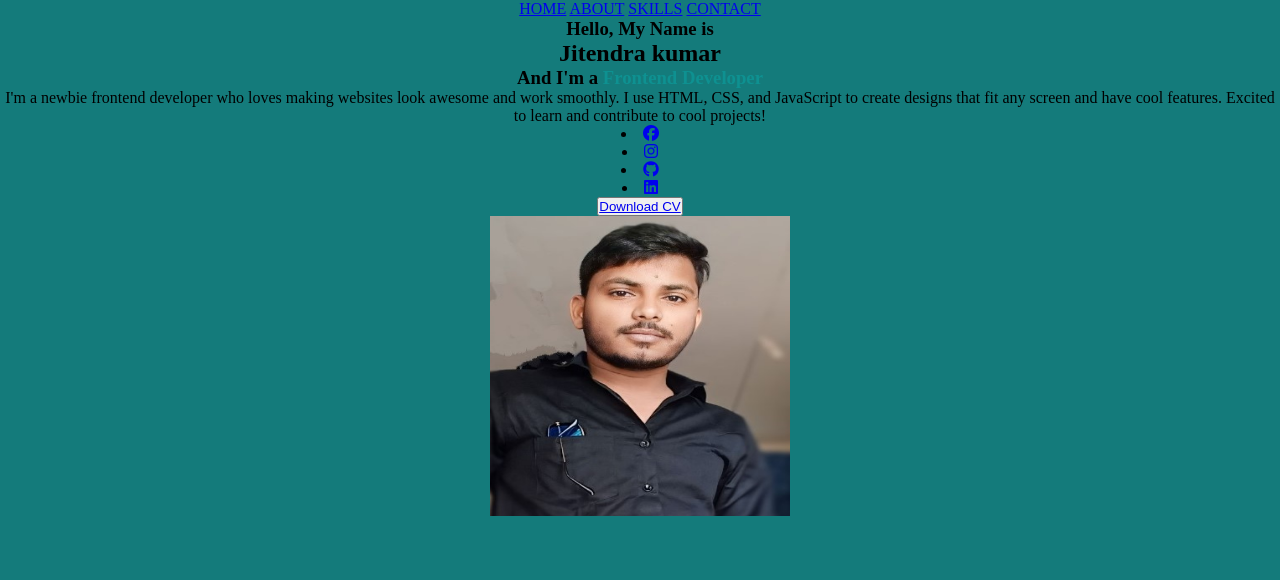
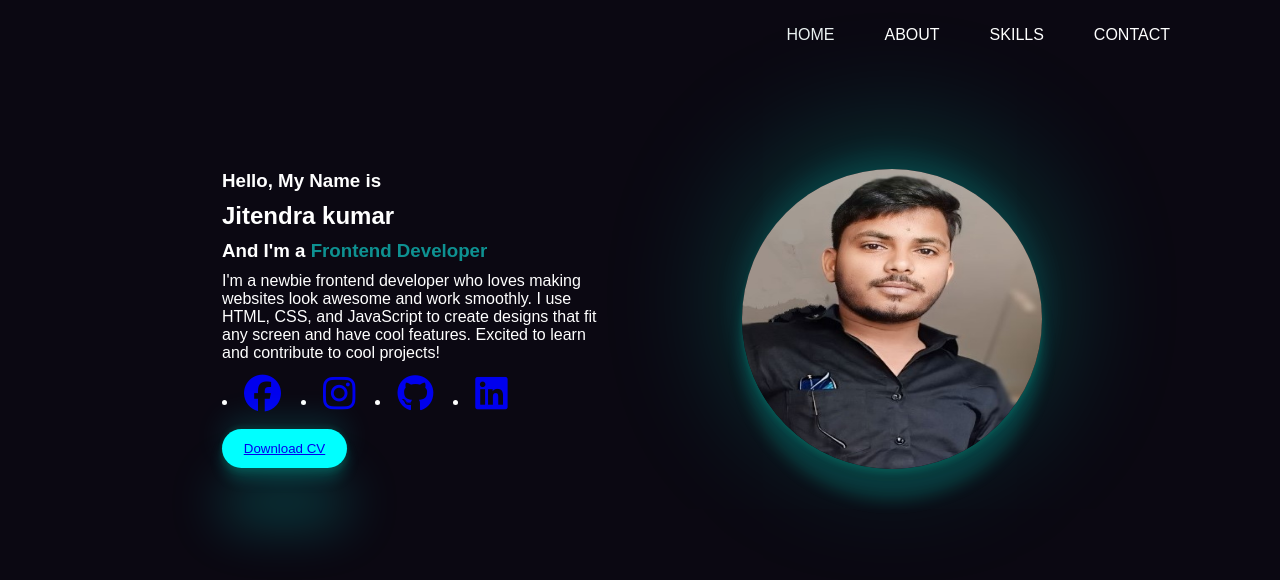
Before and after one commit to Jitendrakumar62/portfolio, a plain HTML site: page index.html in a window 1280 px wide. Drawn offline with Linux system fonts and the light colour scheme.

Commit message:
Update style.css

```diff
--- a/style.css
+++ b/style.css
@@ -1,74 +1,128 @@
-* {
+*{
     margin: 0;
     padding: 0;
-  }
+}
 
-  body {
-    background-color: #147b7b;
-    text-align: center;
-  }
+body{
+    background-color: rgb(11 8 18);
+    font-family: Arial, Helvetica, sans-serif;
+}
 
-  .container {
-    height: 70vh;
+.navbar{
     display: flex;
+    justify-content: space-between;
+    align-items: center;
+    height: 70px;
+    padding: 0 100px !important;
+}
 
-    justify-content: center;
-    align-items: center;
-  }
+.navbar, .logo h1{
+    color: white;
+    cursor: pointer;
+}
 
-  .game {
-    height: 60vmin;
-    width: 60vmin;
+.navbar, .menu{
     display: flex;
-    flex-wrap: wrap;
-    justify-content: center;
-    align-items: center;
-    gap: 1.5vmin;
-  }
+    column-gap: 30px;
+}
 
-  .box {
-    height: 18vmin;
-    width: 18vmin;
-    border-radius: 1rem;
-    border: none;
-    box-shadow: 0 0 1rem rgba(0, 0, 0, 0.3);
-    font-size: 8vmin;
-    color: #b0413e;
-    background-color: #ffffc7;
-  }
+.navbar, .menu a{
+    color: white;
+    text-decoration: none !important;
+    padding: 10px;
+}
 
-  #reset-btn {
-    padding: 1rem;
-    font-size: 1.25rem;
-    background-color: #191913;
-    color: #fff;
-    border-radius: 1rem;
-    border: none;
-  }
+.navbar, .menu .home{
+    color: rgb(237, 243, 243);
+}
 
-  #new-btn {
-    padding: 1rem;
-    font-size: 1.25rem;
-    background-color: #191913;
-    color: #fff;
-    border-radius: 1rem;
-    border: none;
-  }
+.menu a:hover{
+    border: 1px solid cyan;
+}
 
-  #msg {
-    color: #ffffc7;
-    font-size: 5vmin;
-  }
-
-  .msg-container {
-    height: 100vmin;
+.hero-box{
     display: flex;
     justify-content: center;
     align-items: center;
+    column-gap: 50px;
+    margin-top: 50px;
+}
+
+.hero-box .txt-left{
+    color: white;
+    width: 393px;
+    height: 337px;
+    display: flex;
     flex-direction: column;
-    gap: 4rem;
-  }
+    justify-content: center;
+    padding: 30px;
+}
 
-  .hide {
-    display: none;
-  }
+.txt-left h1{
+    padding-top: 10px;
+}
+
+.txt-left .developer-txt{
+    padding-top: 10px;
+}
+
+.txt-left p{
+    padding-top: 10px;
+}
+
+.txt-left .social-media{
+    padding-top: 13px;
+}
+
+.txt-left .social-media{
+    display: flex;
+    column-gap: 20px;
+}
+
+.txt-left .social-media i{
+    font-size: 37px;
+    cursor: pointer;
+    transition: all ease 0.5s;
+}
+
+.txt-left .social-media i:hover{
+    color: cyan;
+}
+
+.txt-left button{
+    padding: 12px;
+    width: 125px;
+    border-radius: 20px;
+    border: none;
+    margin-top: 17px;
+    background-color: cyan;
+    box-shadow: rgba(0, 255, 242, 0.25) 0px 54px 55px, rgba(0, 255, 255, 0.12) 0px -12px 30px, rgba(0, 255, 200, 0.12) 0px 4px 6px, rgba(8, 231, 213, 0.17) 0px 12px 13px, rgba(2, 247, 185, 0.09) 0px -3px 5px;
+    cursor: pointer;
+    transition: all ease 0.5s;
+}
+
+.txt-left button:hover{
+    background-color: rgb(255, 255, 255);
+    box-shadow: rgba(0, 255, 242, 0.25) 0px 54px 55px, rgba(0, 255, 255, 0.12) 0px -12px 30px, rgba(0, 255, 200, 0.12) 0px 4px 6px, rgba(8, 231, 213, 0.17) 0px 12px 13px, rgba(2, 247, 185, 0.09) 0px -3px 5px;
+    cursor: pointer;
+}
+
+.hero-box .img-right{
+    width: 393px;
+    height: 337px;
+    display: flex;
+    justify-content: center;
+    align-items: center;
+}
+
+.hero-box .img-right img{
+    border-radius: 50%;
+    cursor: pointer;
+    transition: all ease 0.5s;
+    box-shadow: rgba(0, 269, 219, 0.25) 0px -21px 139px, rgba(0, 255, 255, 0.12) 0px -12px 30px, rgba(0, 255, 200, 0.12) 0px 4px 6px, rgba(8, 231, 213, 0.17) 0px 31px 15px, rgba(2, 247, 185, -0.91) 0px -3px 18px;
+}
+
+.hero-box .img-right img:hover{
+    cursor: pointer;
+    box-shadow: rgba(0, 102, 255, 0.12) 0px -21px 139px, rgba(0, 255, 255, 0.12) 0px -12px 30px, rgba(0, 102, 255, 0.12) 0px 4px 6px, rgba(8, 231, 213, 0.17) 0px 31px 15px, rgba(2, 247, 185, -0.91) 0px -3px 18px;
+}
```
